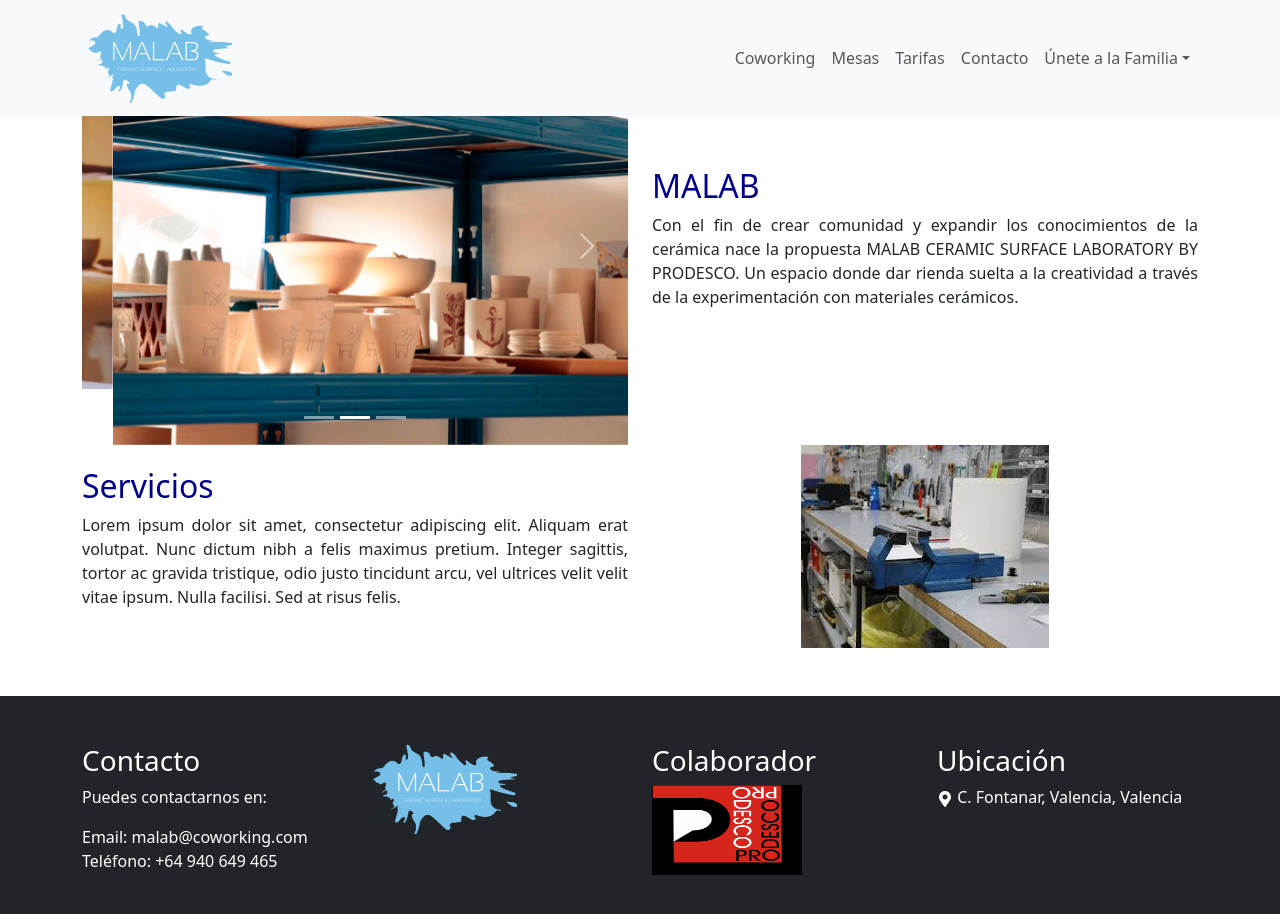
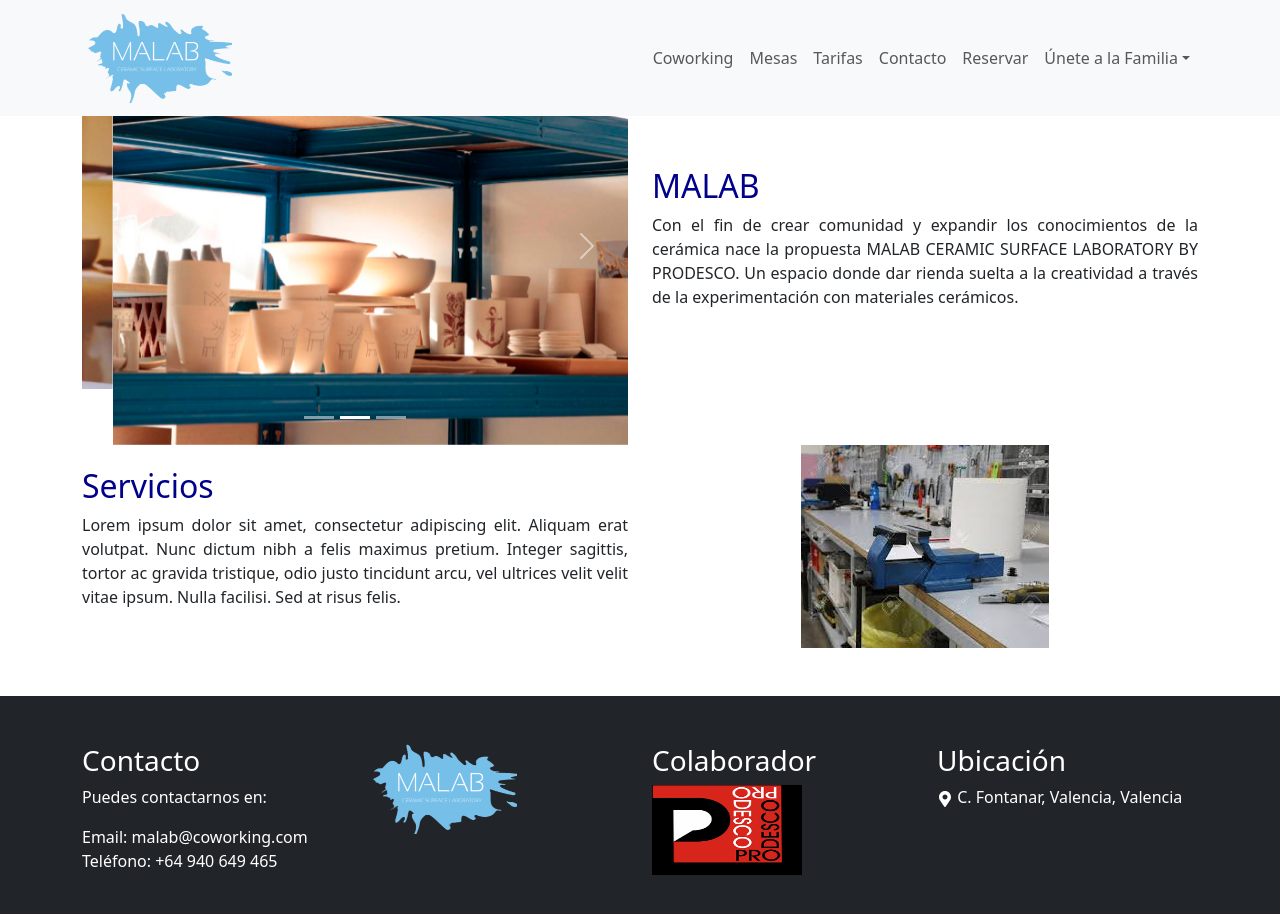
Before and after one commit to MarioAAT/mat-geekhubs-fsd-frontend-malab, a React (Vite) app in the folder Front_MALAB/: page / in a window 1280 px wide. Shown: the top 914 px of the page. Built offline with nearby package versions, Linux system fonts and the light colour scheme; a web font is replaced by a local one.

Commit message:
Se cambiaron rutas para los usuarios en la NavBar

```diff
--- a/Front_MALAB/src/components/NavBar.jsx
+++ b/Front_MALAB/src/components/NavBar.jsx
@@ -22,7 +22,6 @@
         return navigate("/");
     }
 
-    console.log(credentialsRdx)
     return (
         <>
         <Navbar bg="light" expand="lg" className='fixed-top'>
@@ -40,7 +39,7 @@
                     <Nav.Link href="#link">Mesas</Nav.Link>
                     <Nav.Link href="#link">Tarifas</Nav.Link>
                     <Nav.Link href="#link">Contacto</Nav.Link>
-                    <Nav.Link href="#link">Reservar</Nav.Link>
+                    <Nav.Link as={Link} to='/reserva'>Reservar</Nav.Link>
                     <NavDropdown title="Mi espacio" id="basic-nav-dropdown">
                     <NavDropdown.Item href="#action/3.1">Mi perfil</NavDropdown.Item>
                     <NavDropdown.Item href="#action/3.2">Mis reservas</NavDropdown.Item>
@@ -53,11 +52,11 @@
                     <Nav.Link href="#link">Mesas</Nav.Link>
                     <Nav.Link href="#link">Tarifas</Nav.Link>
                     <Nav.Link href="#link">Cursos</Nav.Link>
-                    <Nav.Link href="#link">Reservar</Nav.Link>
+                    <Nav.Link as={Link} to='/reserva'>Reservar</Nav.Link>
                     <NavDropdown title="Familia MALAB" id="basic-nav-dropdown">
                     <NavDropdown.Item href="#action/3.1">Mi perfil</NavDropdown.Item>
-                    <NavDropdown.Item href="#action/3.2">Usuarios</NavDropdown.Item>
-                    <NavDropdown.Item href="#action/3.3">Reservas</NavDropdown.Item>
+                    <NavDropdown.Item as={Link} to='/allusuarios'>Usuarios</NavDropdown.Item>
+                    <NavDropdown.Item as={Link} to='/allreservas'>Reservas</NavDropdown.Item>
                     <NavDropdown.Item as={Link} to='/logout' onClick={() => logout()}>Logout</NavDropdown.Item>
                     </NavDropdown>
                     </>
@@ -67,6 +66,7 @@
                     <Nav.Link href="#link">Mesas</Nav.Link>
                     <Nav.Link href="#link">Tarifas</Nav.Link>
                     <Nav.Link href="#link">Contacto</Nav.Link>
+                    <Nav.Link as={Link} to='/reserva'>Reservar</Nav.Link>
                     <NavDropdown title="Únete a la Familia" id="basic-nav-dropdown">
                     <NavDropdown.Item as={Link} to='/login'>Soy miembro</NavDropdown.Item>
                     <NavDropdown.Item as={Link} to='/registro'>Quiero unirme</NavDropdown.Item>
```
